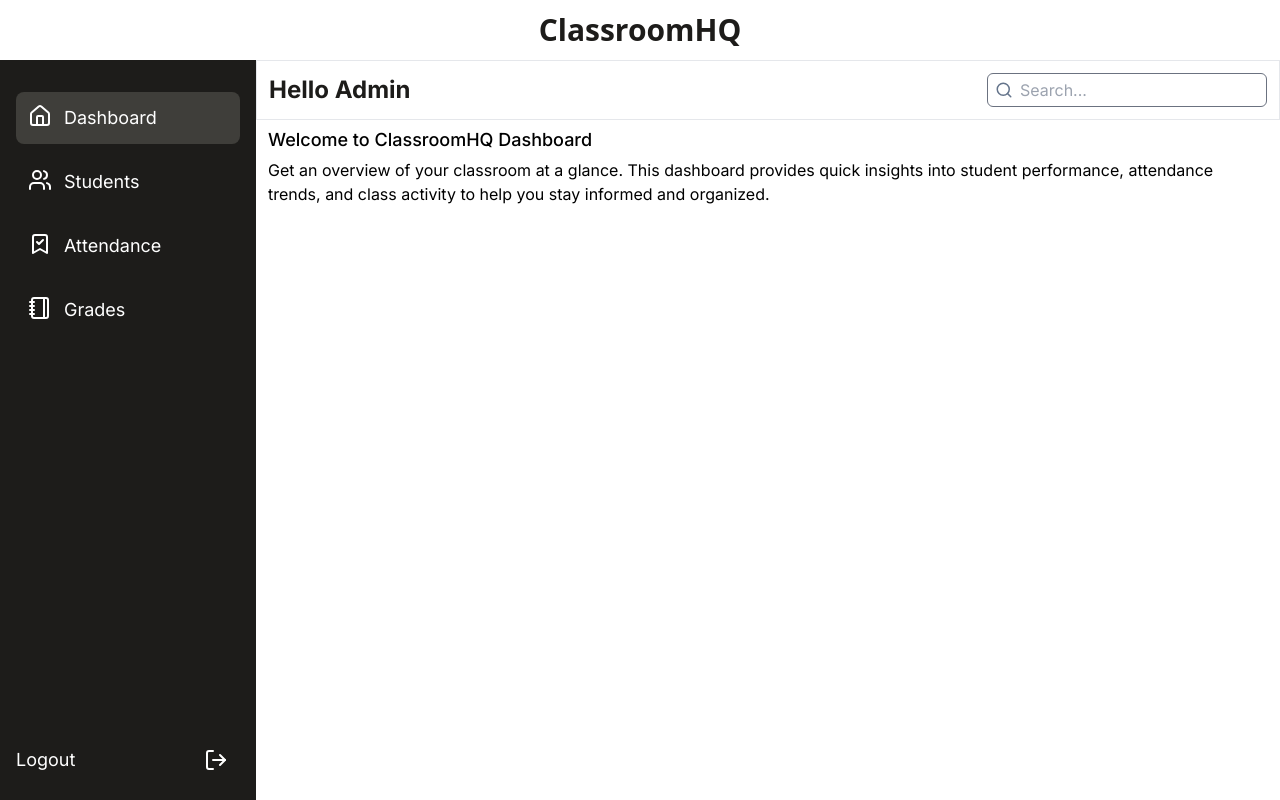
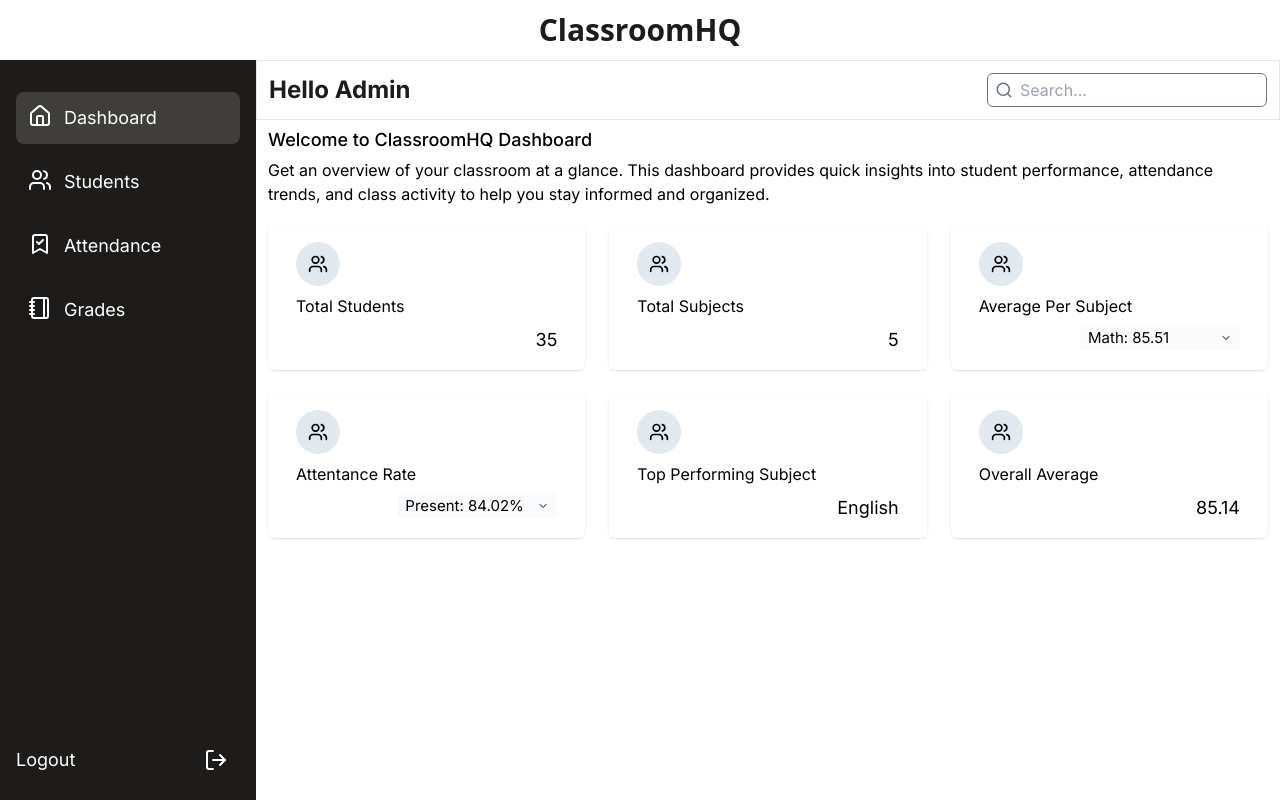
Before and after one commit to bMeen/classroomhq, a React (Vite) app: page /login in a window 1280 px wide. Both pictures are taken after a click on the button "Login". Built offline with nearby package versions, Linux system fonts and the light colour scheme; a web font is replaced by a local one.

Commit message:
dashboard

```diff
--- a/src/components/Modal.tsx
+++ b/src/components/Modal.tsx
@@ -43,7 +43,7 @@ function Window({
   name: string;
 }) {
   const { openName, close } = useContext(ModalContext);
-  const ref = useOutsideClick(close);
+  const ref = useOutsideClick<HTMLDivElement>(close);
 
   if (name !== openName) return null;
 
--- a/src/data/data.ts
+++ b/src/data/data.ts
@@ -12,7 +12,7 @@ export const mockStudents: Student[] = [
     guardianPhone: "+2347824511357",
     status: "",
     grades: { Math: 95, English: 89, Science: 70, History: 81, Arts: 74 },
-    attendance: { present: 23, late: 0, absent: 3 },
+    attendance: { present: 22, late: 2, absent: 1 },
   },
   {
     id: "stu002",
@@ -25,7 +25,7 @@ export const mockStudents: Student[] = [
     guardianPhone: "01134960508",
     status: "",
     grades: { Math: 91, English: 72, Science: 77, History: 89, Arts: 83 },
-    attendance: { present: 18, late: 2, absent: 2 },
+    attendance: { present: 21, late: 2, absent: 2 },
   },
   {
     id: "stu003",
@@ -38,7 +38,7 @@ export const mockStudents: Student[] = [
     guardianPhone: "001-410-205-3537x166",
     status: "",
     grades: { Math: 62, English: 100, Science: 75, History: 78, Arts: 80 },
-    attendance: { present: 24, late: 3, absent: 0 },
+    attendance: { present: 20, late: 3, absent: 2 },
   },
   {
     id: "stu004",
@@ -64,7 +64,7 @@ export const mockStudents: Student[] = [
     guardianPhone: "01611234567",
     status: "",
     grades: { Math: 77, English: 85, Science: 79, History: 73, Arts: 84 },
-    attendance: { present: 20, late: 2, absent: 2 },
+    attendance: { present: 19, late: 3, absent: 3 },
   },
   {
     id: "stu006",
@@ -77,7 +77,7 @@ export const mockStudents: Student[] = [
     guardianPhone: "206-555-0178",
     status: "",
     grades: { Math: 91, English: 90, Science: 87, History: 88, Arts: 86 },
-    attendance: { present: 25, late: 0, absent: 1 },
+    attendance: { present: 19, late: 3, absent: 2 },
   },
   {
     id: "stu007",
@@ -90,7 +90,7 @@ export const mockStudents: Student[] = [
     guardianPhone: "+2348123456789",
     status: "",
     grades: { Math: 84, English: 86, Science: 80, History: 79, Arts: 88 },
-    attendance: { present: 21, late: 2, absent: 2 },
+    attendance: { present: 18, late: 2, absent: 3 },
   },
   {
     id: "stu008",
@@ -103,7 +103,7 @@ export const mockStudents: Student[] = [
     guardianPhone: "512-555-2389",
     status: "",
     grades: { Math: 77, English: 84, Science: 79, History: 83, Arts: 72 },
-    attendance: { present: 23, late: 1, absent: 2 },
+    attendance: { present: 18, late: 3, absent: 2 },
   },
   {
     id: "stu009",
@@ -116,7 +116,7 @@ export const mockStudents: Student[] = [
     guardianPhone: "+2348065789034",
     status: "",
     grades: { Math: 91, English: 83, Science: 78, History: 85, Arts: 92 },
-    attendance: { present: 24, late: 0, absent: 3 },
+    attendance: { present: 20, late: 2, absent: 3 },
   },
   {
     id: "stu010",
@@ -129,7 +129,7 @@ export const mockStudents: Student[] = [
     guardianPhone: "+2347054592387",
     status: "",
     grades: { Math: 93, English: 88, Science: 82, History: 80, Arts: 85 },
-    attendance: { present: 23, late: 2, absent: 2 },
+    attendance: { present: 20, late: 3, absent: 2 },
   },
   {
     id: "stu011",
@@ -142,7 +142,7 @@ export const mockStudents: Student[] = [
     guardianPhone: "02089765432",
     status: "",
     grades: { Math: 79, English: 85, Science: 88, History: 72, Arts: 91 },
-    attendance: { present: 22, late: 3, absent: 2 },
+    attendance: { present: 21, late: 1, absent: 3 },
   },
   {
     id: "stu012",
@@ -155,7 +155,7 @@ export const mockStudents: Student[] = [
     guardianPhone: "01214789876",
     status: "",
     grades: { Math: 85, English: 92, Science: 88, History: 86, Arts: 90 },
-    attendance: { present: 24, late: 1, absent: 2 },
+    attendance: { present: 21, late: 2, absent: 2 },
   },
   {
     id: "stu013",
@@ -168,7 +168,7 @@ export const mockStudents: Student[] = [
     guardianPhone: "01612457892",
     status: "",
     grades: { Math: 90, English: 82, Science: 91, History: 88, Arts: 87 },
-    attendance: { present: 23, late: 1, absent: 2 },
+    attendance: { present: 22, late: 1, absent: 2 },
   },
   {
     id: "stu014",
@@ -181,7 +181,7 @@ export const mockStudents: Student[] = [
     guardianPhone: "+2348012345678",
     status: "",
     grades: { Math: 78, English: 92, Science: 90, History: 85, Arts: 80 },
-    attendance: { present: 24, late: 1, absent: 2 },
+    attendance: { present: 23, late: 1, absent: 1 },
   },
   {
     id: "stu015",
@@ -194,7 +194,7 @@ export const mockStudents: Student[] = [
     guardianPhone: "404-555-0101",
     status: "",
     grades: { Math: 80, English: 86, Science: 82, History: 91, Arts: 85 },
-    attendance: { present: 21, late: 2, absent: 3 },
+    attendance: { present: 21, late: 3, absent: 1 },
   },
   {
     id: "stu016",
@@ -207,7 +207,7 @@ export const mockStudents: Student[] = [
     guardianPhone: "312-555-1122",
     status: "",
     grades: { Math: 90, English: 84, Science: 88, History: 92, Arts: 78 },
-    attendance: { present: 26, late: 1, absent: 0 },
+    attendance: { present: 22, late: 2, absent: 1 },
   },
   {
     id: "stu017",
@@ -220,7 +220,7 @@ export const mockStudents: Student[] = [
     guardianPhone: "617-555-0134",
     status: "",
     grades: { Math: 85, English: 90, Science: 84, History: 88, Arts: 82 },
-    attendance: { present: 25, late: 1, absent: 1 },
+    attendance: { present: 20, late: 3, absent: 2 },
   },
   {
     id: "stu018",
@@ -233,7 +233,7 @@ export const mockStudents: Student[] = [
     guardianPhone: "+2347068775321",
     status: "",
     grades: { Math: 88, English: 83, Science: 78, History: 91, Arts: 80 },
-    attendance: { present: 22, late: 2, absent: 3 },
+    attendance: { present: 19, late: 3, absent: 3 },
   },
   {
     id: "stu019",
@@ -246,7 +246,7 @@ export const mockStudents: Student[] = [
     guardianPhone: "213-555-0897",
     status: "",
     grades: { Math: 92, English: 89, Science: 85, History: 91, Arts: 83 },
-    attendance: { present: 25, late: 1, absent: 2 },
+    attendance: { present: 21, late: 2, absent: 2 },
   },
   {
     id: "stu020",
@@ -259,7 +259,7 @@ export const mockStudents: Student[] = [
     guardianPhone: "+552133459876",
     status: "",
     grades: { Math: 79, English: 92, Science: 84, History: 87, Arts: 89 },
-    attendance: { present: 23, late: 1, absent: 3 },
+    attendance: { present: 23, late: 1, absent: 1 },
   },
   {
     id: "stu021",
@@ -272,7 +272,7 @@ export const mockStudents: Student[] = [
     guardianPhone: "415-555-0392",
     status: "",
     grades: { Math: 87, English: 80, Science: 88, History: 90, Arts: 86 },
-    attendance: { present: 24, late: 2, absent: 1 },
+    attendance: { present: 20, late: 2, absent: 3 },
   },
   {
     id: "stu022",
@@ -285,7 +285,7 @@ export const mockStudents: Student[] = [
     guardianPhone: "305-555-0109",
     status: "",
     grades: { Math: 91, English: 85, Science: 79, History: 92, Arts: 88 },
-    attendance: { present: 24, late: 1, absent: 2 },
+    attendance: { present: 20, late: 3, absent: 2 },
   },
   {
     id: "stu023",
@@ -298,7 +298,7 @@ export const mockStudents: Student[] = [
     guardianPhone: "+582124579340",
     status: "",
     grades: { Math: 84, English: 79, Science: 91, History: 80, Arts: 87 },
-    attendance: { present: 22, late: 1, absent: 4 },
+    attendance: { present: 21, late: 2, absent: 2 },
   },
   {
     id: "stu024",
@@ -311,7 +311,7 @@ export const mockStudents: Student[] = [
     guardianPhone: "206-555-0567",
     status: "",
     grades: { Math: 82, English: 87, Science: 80, History: 89, Arts: 85 },
-    attendance: { present: 23, late: 0, absent: 3 },
+    attendance: { present: 22, late: 1, absent: 2 },
   },
   {
     id: "stu025",
@@ -324,7 +324,7 @@ export const mockStudents: Student[] = [
     guardianPhone: "+14165583920",
     status: "",
     grades: { Math: 92, English: 84, Science: 90, History: 83, Arts: 81 },
-    attendance: { present: 22, late: 3, absent: 1 },
+    attendance: { present: 23, late: 1, absent: 1 },
   },
   {
     id: "stu026",
@@ -337,7 +337,7 @@ export const mockStudents: Student[] = [
     guardianPhone: "+61298765432",
     status: "",
     grades: { Math: 81, English: 90, Science: 85, History: 89, Arts: 82 },
-    attendance: { present: 21, late: 3, absent: 2 },
+    attendance: { present: 20, late: 3, absent: 2 },
   },
   {
     id: "stu027",
@@ -350,7 +350,7 @@ export const mockStudents: Student[] = [
     guardianPhone: "+61390234567",
     status: "",
     grades: { Math: 85, English: 88, Science: 79, History: 90, Arts: 86 },
-    attendance: { present: 23, late: 0, absent: 3 },
+    attendance: { present: 21, late: 2, absent: 2 },
   },
   {
     id: "stu028",
@@ -363,7 +363,7 @@ export const mockStudents: Student[] = [
     guardianPhone: "+573105678234",
     status: "",
     grades: { Math: 78, English: 81, Science: 89, History: 85, Arts: 80 },
-    attendance: { present: 24, late: 1, absent: 2 },
+    attendance: { present: 22, late: 1, absent: 2 },
   },
   {
     id: "stu029",
@@ -376,7 +376,7 @@ export const mockStudents: Student[] = [
     guardianPhone: "212-555-0345",
     status: "",
     grades: { Math: 80, English: 83, Science: 85, History: 88, Arts: 77 },
-    attendance: { present: 25, late: 2, absent: 1 },
+    attendance: { present: 23, late: 1, absent: 1 },
   },
   {
     id: "stu030",
@@ -389,7 +389,7 @@ export const mockStudents: Student[] = [
     guardianPhone: "02084865372",
     status: "",
     grades: { Math: 90, English: 89, Science: 84, History: 82, Arts: 88 },
-    attendance: { present: 24, late: 0, absent: 3 },
+    attendance: { present: 20, late: 3, absent: 2 },
   },
   {
     id: "stu031",
@@ -402,7 +402,7 @@ export const mockStudents: Student[] = [
     guardianPhone: "+2347023456789",
     status: "",
     grades: { Math: 92, English: 85, Science: 91, History: 84, Arts: 89 },
-    attendance: { present: 22, late: 2, absent: 1 },
+    attendance: { present: 21, late: 2, absent: 2 },
   },
   {
     id: "stu032",
@@ -415,7 +415,7 @@ export const mockStudents: Student[] = [
     guardianPhone: "+2348098765432",
     status: "",
     grades: { Math: 89, English: 82, Science: 87, History: 83, Arts: 91 },
-    attendance: { present: 23, late: 2, absent: 1 },
+    attendance: { present: 22, late: 1, absent: 2 },
   },
   {
     id: "stu033",
@@ -428,7 +428,7 @@ export const mockStudents: Student[] = [
     guardianPhone: "619-555-0167",
     status: "",
     grades: { Math: 88, English: 91, Science: 85, History: 80, Arts: 82 },
-    attendance: { present: 25, late: 0, absent: 2 },
+    attendance: { present: 23, late: 1, absent: 1 },
   },
   {
     id: "stu034",
@@ -441,7 +441,7 @@ export const mockStudents: Student[] = [
     guardianPhone: "+6561334678",
     status: "",
     grades: { Math: 87, English: 89, Science: 90, History: 85, Arts: 84 },
-    attendance: { present: 23, late: 2, absent: 1 },
+    attendance: { present: 20, late: 3, absent: 2 },
   },
   {
     id: "stu035",
@@ -454,6 +454,6 @@ export const mockStudents: Student[] = [
     guardianPhone: "+8134576389",
     status: "",
     grades: { Math: 92, English: 88, Science: 91, History: 89, Arts: 90 },
-    attendance: { present: 24, late: 0, absent: 1 },
+    attendance: { present: 21, late: 2, absent: 2 },
   },
 ];
--- /dev/null
+++ b/src/features/dashboard/DashboardMain.tsx
@@ -0,0 +1,60 @@
+import { Users } from "lucide-react";
+import StatsCard from "../../ui/StatsCard";
+import useDashboardStats from "./useDashboardStats";
+
+function DashboardMain() {
+  const {
+    totalStudents,
+    totalSubjects,
+    subjectAverages,
+    overallAverage,
+    attendanceRates,
+    topPerformingSubject: { label: topSubject },
+  } = useDashboardStats();
+
+  return (
+    <div className="grid grid-cols-2 gap-3 md:grid-cols-3 md:gap-6">
+      <StatsCard
+        icon={Users}
+        title="Total Students"
+        value={totalStudents}
+        type="value"
+      />
+      <StatsCard
+        icon={Users}
+        title="Total Subjects"
+        value={totalSubjects}
+        type="value"
+      />
+
+      <StatsCard
+        type="select"
+        icon={Users}
+        title="Average Per Subject"
+        options={subjectAverages}
+      />
+      <StatsCard
+        icon={Users}
+        title="Attentance Rate"
+        options={attendanceRates}
+        type="select"
+      />
+      <StatsCard
+        icon={Users}
+        title="Top Performing Subject"
+        value={topSubject}
+        type="value"
+      />
+      <StatsCard
+        icon={Users}
+        title="Overall Average"
+        value={overallAverage}
+        type="value"
+      />
+    </div>
+  );
+}
+
+export default DashboardMain;
+
+//<Users className="h-4 w-4 md:h-5 md:w-5" />
--- /dev/null
+++ b/src/features/dashboard/DashboardOptions.tsx
@@ -0,0 +1,56 @@
+import { ChevronDown, ChevronUp } from "lucide-react";
+import { useState } from "react";
+import { useOutsideClick } from "../../lib/useOutsideClick";
+import { Options } from "../../types";
+
+const className = "h-3 w-3";
+
+function DashboardOptions({ options }: { options: Options[] }) {
+  const [selected, setSelected] = useState(options[0]);
+  const [isOpen, setIsOpen] = useState(false);
+
+  function handleSelect(option: Options) {
+    setSelected(option);
+    setIsOpen(false);
+  }
+
+  const close = () => setIsOpen(false);
+  const ref = useOutsideClick<HTMLUListElement>(close);
+
+  return (
+    <div className="relative ml-auto w-full space-y-1 text-xs md:w-40 md:text-[15px]">
+      <div className="flex cursor-pointer items-center justify-between rounded bg-slate-50 px-2 py-1 capitalize">
+        <p>
+          {selected.label}: {selected.value}
+        </p>
+
+        <div onClick={() => setIsOpen(!isOpen)}>
+          {isOpen ? (
+            <ChevronUp className={className} />
+          ) : (
+            <ChevronDown className={className} />
+          )}
+        </div>
+      </div>
+      {isOpen && (
+        <ul
+          ref={ref}
+          className="absolute bottom-10 z-50 max-h-36 w-full space-y-1 overflow-y-scroll bg-slate-50 px-1 py-2 shadow md:w-40"
+        >
+          {options.map((option) => (
+            <li
+              key={option.label}
+              className="flex cursor-pointer items-center justify-between px-2 py-1 capitalize hover:bg-slate-100"
+              onClick={() => handleSelect(option)}
+            >
+              <span>{option.label}</span>
+              <span>{option.value}</span>
+            </li>
+          ))}
+        </ul>
+      )}
+    </div>
+  );
+}
+
+export default DashboardOptions;
--- /dev/null
+++ b/src/features/dashboard/useDashboardStats.ts
@@ -0,0 +1,83 @@
+//average(subject) = (sum of subject scores for all students) / number of students
+//totalOverallAverage = (sum of all subject scores for all students) / (number of students × number of subjects)
+//presentRate = (total presents / total attendance entries) * 100
+//lateRate = (total lates / total attendance entries) * 100
+//absentRate = (total absents / total attendance entries) * 100
+//
+
+import { useStudentsContext } from "../../context/StudentContext";
+import { Options } from "../../types";
+
+export default function useDashboardStats() {
+  const {
+    state: { mockStudents },
+  } = useStudentsContext();
+
+  const subjects = Object.keys(mockStudents[0].grades);
+
+  const totalStudents = mockStudents.length;
+  const totalSubjects = subjects.length;
+
+  const subjectAverages = subjects.reduce((acc, subject) => {
+    const totalScore = mockStudents.reduce(
+      (sum, student) => sum + student.grades[subject],
+      0,
+    );
+    acc.push({
+      label: subject,
+      value: (totalScore / totalStudents).toFixed(2),
+    });
+    return acc;
+  }, [] as Options[]);
+
+  const overallAverage = (
+    mockStudents.reduce((sum, student) => {
+      return (
+        sum + Object.values(student.grades).reduce((s, score) => s + score, 0)
+      );
+    }, 0) /
+    (totalSubjects * totalStudents)
+  ).toFixed(2);
+
+  const topPerformingSubject = subjectAverages.reduce((previous, current) => {
+    return current.value > previous.value ? current : previous;
+  }, subjectAverages[0]);
+
+  const totalAttendance = mockStudents.reduce(
+    (totals, student) => {
+      const { present, late, absent } = student.attendance;
+
+      return {
+        present: totals.present + present,
+        late: totals.late + late,
+        absent: totals.absent + absent,
+      };
+    },
+    {
+      present: 0,
+      late: 0,
+      absent: 0,
+    },
+  );
+
+  const totalAttendanceEntries = Object.values(totalAttendance).reduce(
+    (acc, value) => acc + value,
+    0,
+  );
+
+  const attendanceRates = Object.entries(totalAttendance).map(
+    ([label, count]) => ({
+      label,
+      value: `${((count / totalAttendanceEntries) * 100).toFixed(2)}%`,
+    }),
+  );
+
+  return {
+    totalStudents,
+    totalSubjects,
+    subjectAverages,
+    topPerformingSubject,
+    overallAverage,
+    attendanceRates,
+  };
+}
--- a/src/features/student/Grade.tsx
+++ b/src/features/student/Grade.tsx
@@ -2,6 +2,7 @@ import { useParams } from "react-router-dom";
 import { useStudentsContext } from "../../context/StudentContext";
 import { useCustomColumns } from "../grades/columns";
 import DataTable from "../../components/DataTable";
+import TableContainer from "../../ui/TableContainer";
 
 function Grade() {
   const { id } = useParams();
@@ -15,9 +16,9 @@ function Grade() {
 
   if (!currentStudentGrades) return <p>Student data not available</p>;
   return (
-    <div className="w-full max-w-6xl">
+    <TableContainer className="w-full max-w-6xl">
       <DataTable columns={columns} data={[currentStudentGrades]} />
-    </div>
+    </TableContainer>
   );
 }
 
--- a/src/features/student/Records.tsx
+++ b/src/features/student/Records.tsx
@@ -2,6 +2,7 @@ import { useParams } from "react-router-dom";
 import DataTable from "../../components/DataTable";
 import { useStudentsContext } from "../../context/StudentContext";
 import { columns } from "../attendance/columns";
+import TableContainer from "../../ui/TableContainer";
 
 function Records() {
   const { id } = useParams();
@@ -13,9 +14,9 @@ function Records() {
 
   if (!currentStudentRecords) return <p>Student Id not available</p>;
   return (
-    <div className="w-full max-w-6xl">
+    <TableContainer className="w-full max-w-6xl">
       <DataTable columns={columns} data={[currentStudentRecords]} />
-    </div>
+    </TableContainer>
   );
 }
 
--- a/src/pages/Dashboard.tsx
+++ b/src/pages/Dashboard.tsx
@@ -1,4 +1,5 @@
 import SubHeading from "../components/SubHeading";
+import DashboardMain from "../features/dashboard/DashboardMain";
 
 function Dashboard() {
   return (
@@ -7,6 +8,8 @@ function Dashboard() {
         heading="Welcome to ClassroomHQ Dashboard"
         paragraph="Get an overview of your classroom at a glance. This dashboard provides quick insights into student performance, attendance trends, and class activity to help you stay informed and organized."
       />
+
+      <DashboardMain />
     </div>
   );
 }
--- a/src/types.ts
+++ b/src/types.ts
@@ -132,7 +132,7 @@ export const schema = yup.object({
   guardianPhone: yup.string().required(),
 });
 
-export type Options = { label: string; value: string };
+export type Options = { label: string; value: string | number };
 
 export type AuthState = {
   isAuthenticated: boolean;
--- /dev/null
+++ b/src/ui/StatsCard.tsx
@@ -0,0 +1,40 @@
+import { LucideIcon } from "lucide-react";
+
+import { Options } from "../types";
+import DashboardOptions from "../features/dashboard/DashboardOptions";
+
+type ValueType = {
+  title: string;
+  icon: LucideIcon;
+  value: number | string;
+  type: "value";
+};
+
+type SelectType = {
+  title: string;
+  icon: LucideIcon;
+  type: "select";
+  options: Options[];
+};
+
+type StatsCardProps = ValueType | SelectType;
+
+function StatsCard(props: StatsCardProps) {
+  const { title, icon: Icon, type } = props;
+  return (
+    <div className="relative z-10 flex flex-col items-start gap-2 rounded-md px-3 py-4 shadow lg:px-7">
+      <div className="inline-block rounded-full bg-slate-200 p-3">
+        <Icon className="h-4 w-4 md:h-5 md:w-5" />
+      </div>
+      <h2 className="text-xs md:text-base">{title}</h2>
+      {type === "value" && (
+        <p className="mb-auto self-end text-end text-sm md:text-lg">
+          {props.value}
+        </p>
+      )}
+      {type === "select" && <DashboardOptions options={props.options} />}
+    </div>
+  );
+}
+
+export default StatsCard;
```
Also changed, not shown: src/lib/useOutsideClick.tsx (+5 -2 lines), src/ui/TableContainer.tsx (+8 -2 lines).
